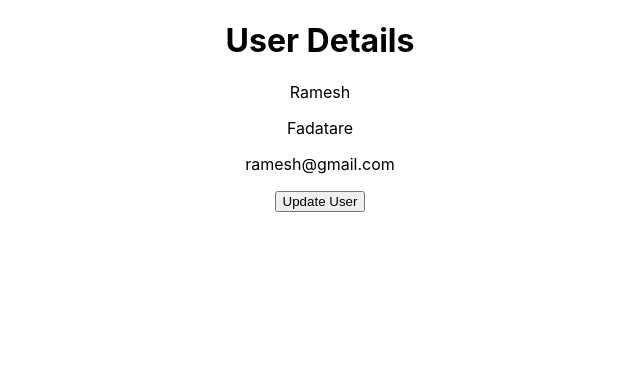
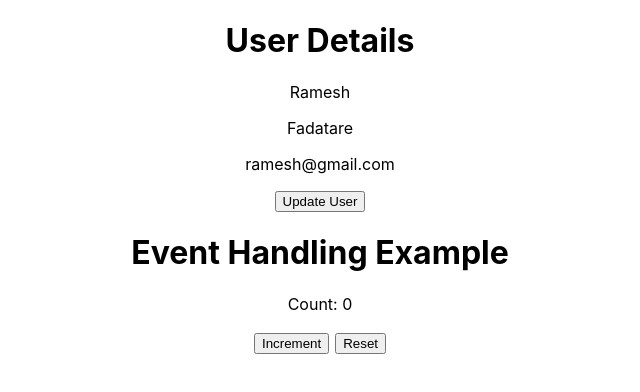
Before and after one commit to Caio-Santana/react-basics, a React (Create React App) app: page / in a window 1280 px wide. Shown: the top 392 px of the page, without its empty margins (320-960 px from the left). Built offline with nearby package versions, Linux system fonts and the light colour scheme.

Commit message:
add example Event Handling

```diff
--- a/src/App.css
+++ b/src/App.css
@@ -16,3 +16,7 @@
 .title {
   color: red;
 }
+
+.App-button {
+  margin: 3px;
+}
--- a/src/App.js
+++ b/src/App.js
@@ -13,6 +13,7 @@
 import Student from "./components/Student";
 import Employee from "./components/Employee";
 import User from "./components/User";
+import EventHandling from "./components/EventHandling";
 
 function App() {
   const student = {
@@ -41,6 +42,7 @@
       {/* <Student firstName="Joe" lastName="Smith" email="joe@mail.com" />
       <Employee /> */}
       <User />
+      <EventHandling />
     </div>
   );
 }
--- /dev/null
+++ b/src/components/EventHandling.js
@@ -0,0 +1,24 @@
+import { useState } from "react";
+
+const EventHandling = () => {
+  const [count, setCount] = useState(0);
+
+  function handleClick() {
+    setCount(count + 1);
+  }
+
+  function handleReset() {
+    setCount(0);
+  }
+
+  return (
+    <>
+      <h1>Event Handling Example</h1>
+      <p>Count: {count}</p>
+        <button className="App-button" onClick={handleClick}>Increment</button>
+        <button className="App-button" onClick={handleReset}>Reset</button>
+    </>
+  );
+};
+
+export default EventHandling;
```
